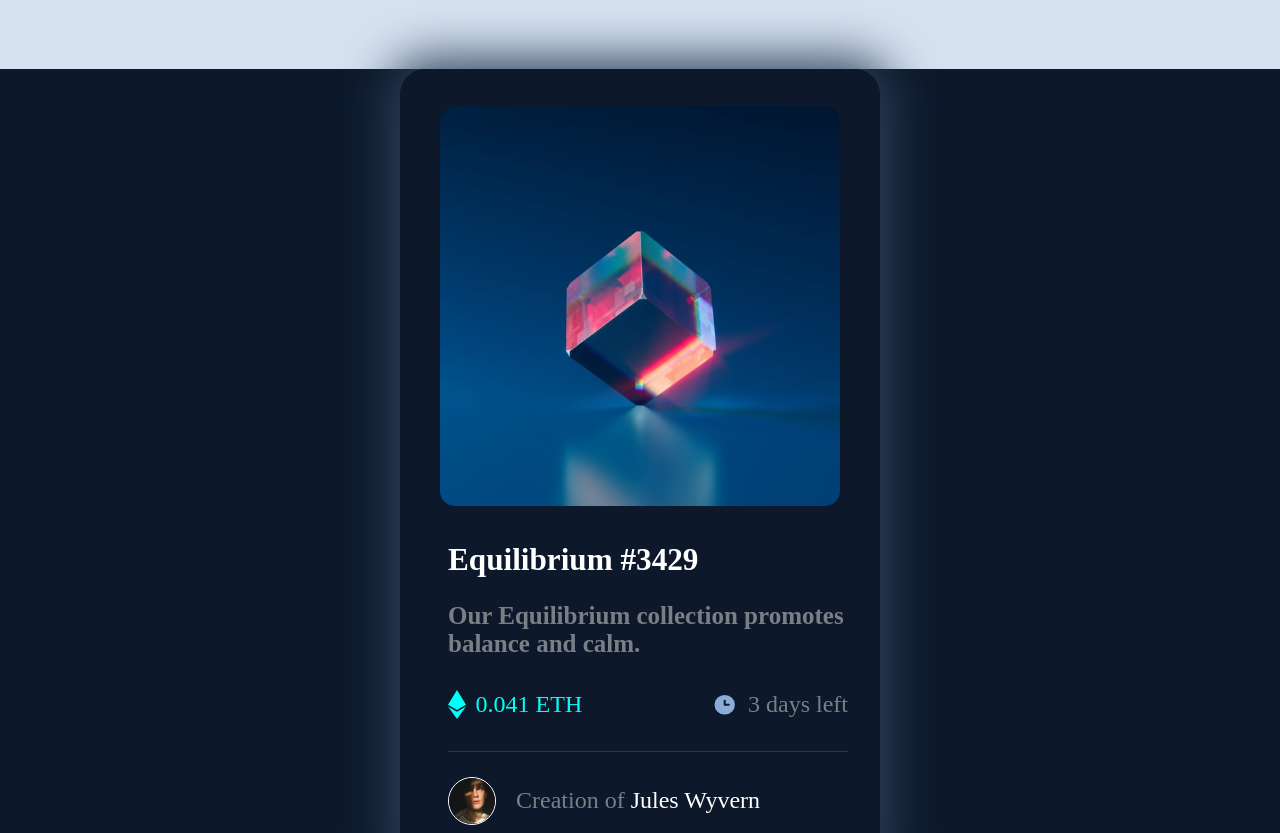
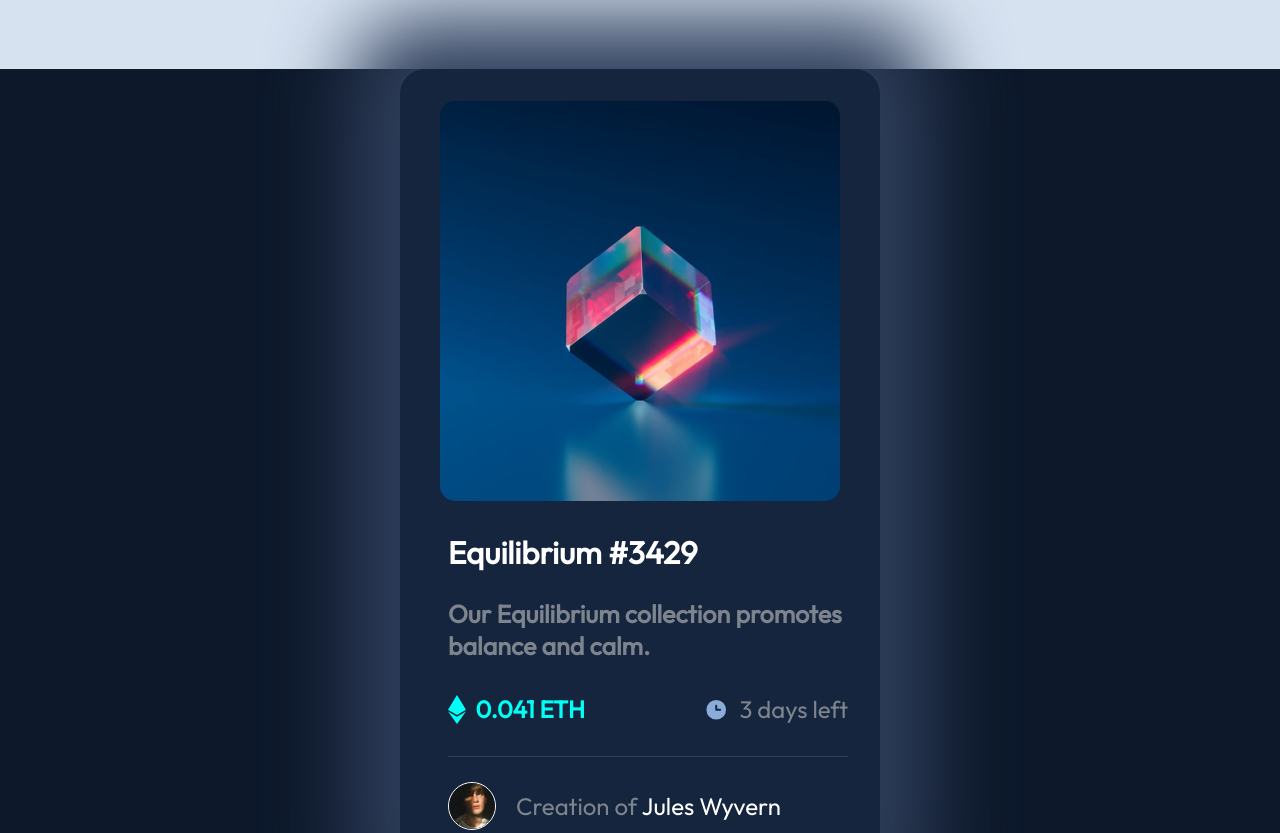
Before and after one commit to Morpheous72/Exercice-cards, a plain HTML site: page index.html in a window 1280 px wide. Shown: the part 731-1564 px from the top of the page. Drawn offline with Linux system fonts and the light colour scheme.

Commit message:
maj mineur

```diff
--- a/css/style.css
+++ b/css/style.css
@@ -2,6 +2,7 @@
   margin: 0;
   padding: 0;
   box-sizing: border-box;
+  font-family: 'Outfit';
 }
 /* Barre de navigation */
 .navbar {
@@ -29,10 +30,7 @@
   text-decoration: none;
   color: ivory;
 }
-/* .main {
-    display: flex;
-    flex-direction: column;
-} */
+
 .main .container {
   width: 100%;
   height: 100vh;
@@ -92,12 +90,12 @@
   width: 30rem;
   height: 50rem;
   border-radius: 25px;
-  background-color: #hsl(216, 10%, 19%);
+  background-color: hsl(216, 50%, 16%);
   display: flex;
   flex-direction: column;
   justify-content: space-evenly;
   align-items: center;
-  box-shadow: 0 0 50px 10px hsl(215, 32%, 27%);
+  box-shadow: 0 0 80px 50px hsl(220, 32%, 27%);
 }
 
 #two .nft .image-nft img {
@@ -132,6 +130,7 @@
   display: flex;
   align-items: center;
   font-size: 1.5em;
+  font-weight: bold;
   color: hsl(178, 100%, 50%);
 }
 #two .nft .part-two .price-days .price-nft img {
@@ -151,7 +150,7 @@
 #two .nft .part-two .line {
   width: 25rem;
   height: 1px;
-  background-color: rgba(191, 191, 191, 0.188);
+  background-color: hsl(215, 32%, 27%);
 }
 #two .nft .part-two .avatar {
   display: flex;
--- a/index.html
+++ b/index.html
@@ -6,6 +6,9 @@
     <meta http-equiv="X-UA-Compatible" content="IE=edge">
     <meta name="viewport" content="width=device-width, initial-scale=1.0">
     <link rel="shortcut icon" href="nft-preview-card-component-main/images/favicon-32x32.png" type="image/x-icon">
+    <link rel="preconnect" href="https://fonts.googleapis.com">
+    <link rel="preconnect" href="https://fonts.gstatic.com" crossorigin>
+    <link href="https://fonts.googleapis.com/css2?family=Outfit&display=swap" rel="stylesheet">
     <link rel="stylesheet" href="css/style.css">
     <title>cards HomeWork</title>
 </head>
```
Also changed, not shown: 1 other file.
